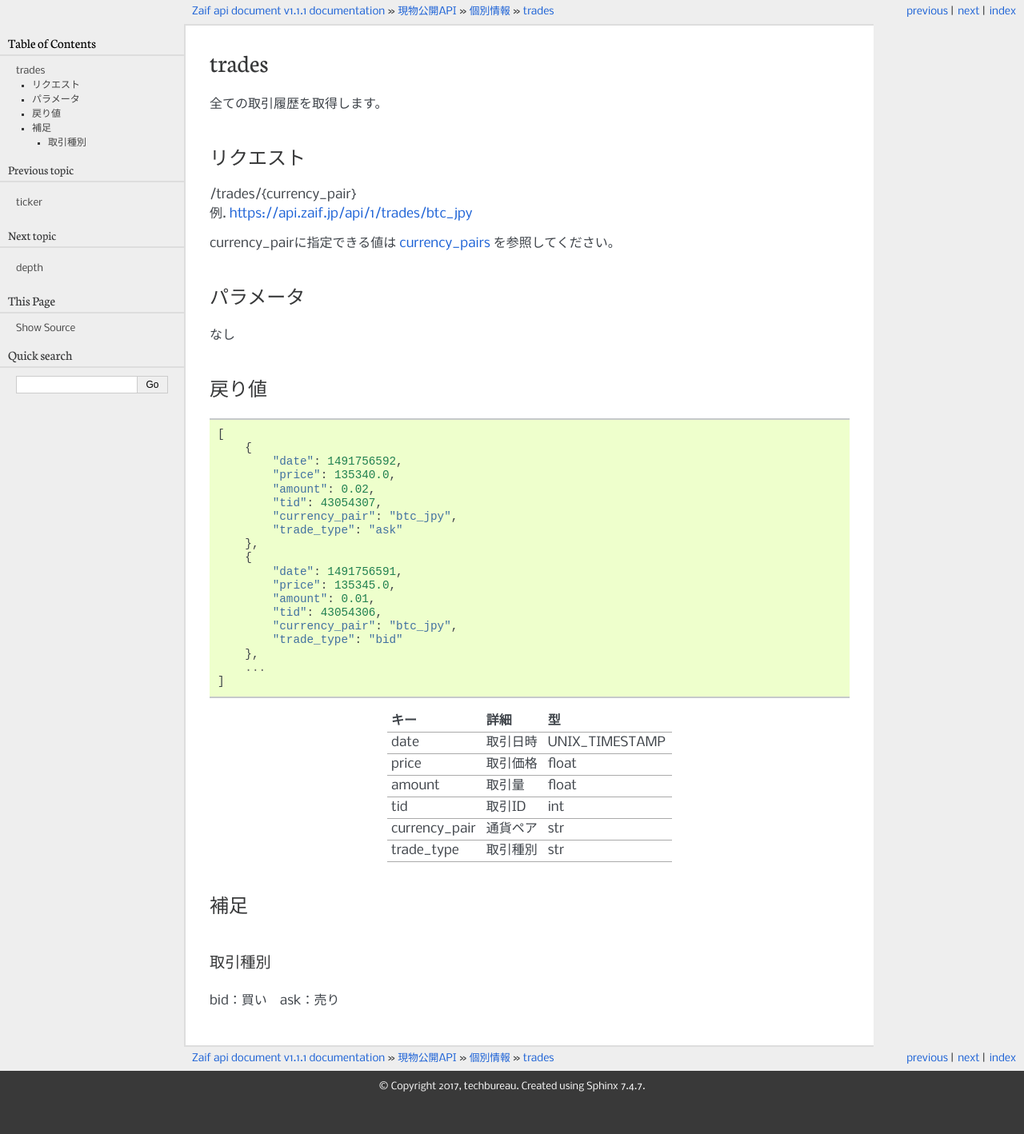
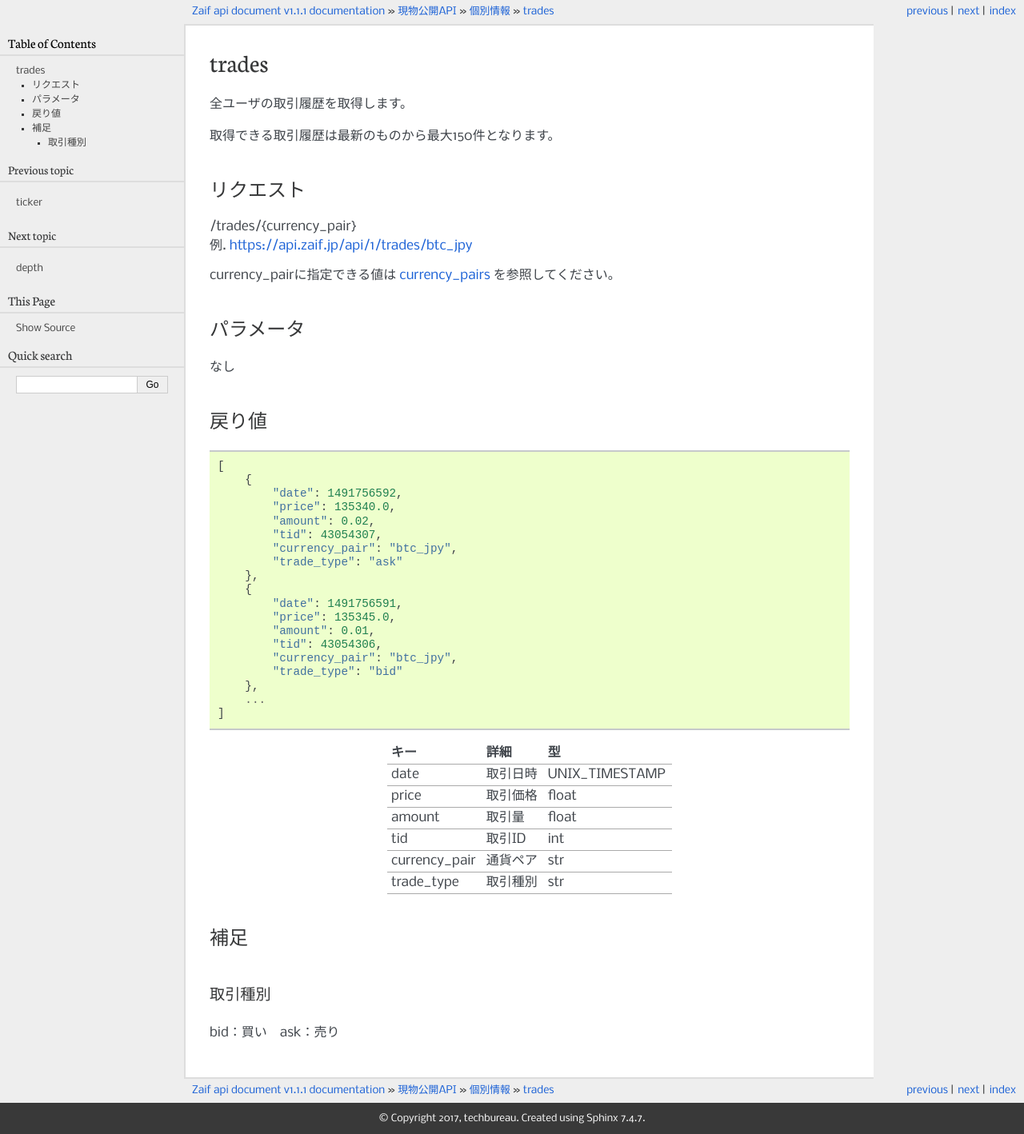
Before and after one commit to techbureau/api-doc, a Sphinx documentation site: the page built from docs/public/2_individual/5_trades.rst, in a window 1280 px wide. Shown: the whole page at 80% size. Built offline with Sphinx 7.4.7, drawn with Linux system fonts in a browser that asks for light colours; before the commit the page ends 1378 px from its top, so only the background shows below that.

Commit message:
public api tradeの仕様情報を追記

```diff
--- a/docs/public/2_individual/5_trades.rst
+++ b/docs/public/2_individual/5_trades.rst
@@ -1,7 +1,9 @@
 =============================
 trades
 =============================
-全ての取引履歴を取得します。
+全ユーザの取引履歴を取得します。
+
+取得できる取引履歴は最新のものから最大150件となります。
 
 リクエスト
 ==============
```
